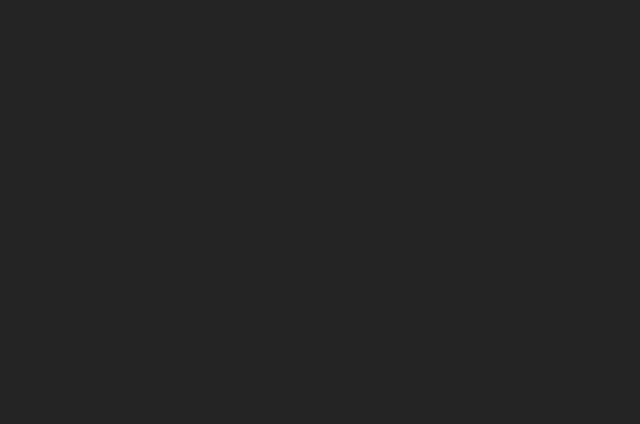
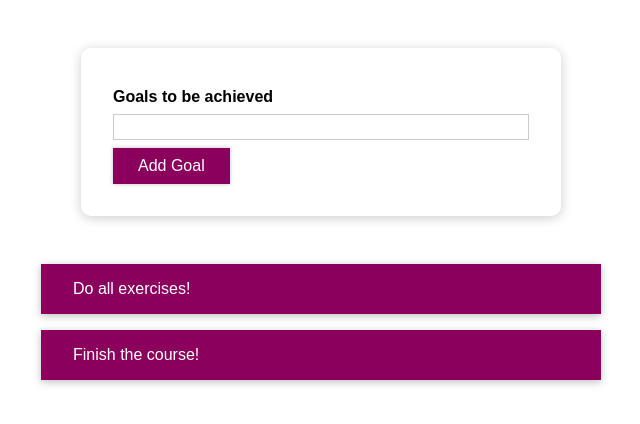
Before and after one commit to marcosJuniorPassarella/todo-List-React, a React (Vite) app: page / in a window 1280 px wide. Shown: the top 424 px of the page, without its empty margins (319-959 px from the left). Built offline with nearby package versions, Linux system fonts and the light colour scheme.

Commit message:
Finished implementation

```diff
--- a/src/App.tsx
+++ b/src/App.tsx
@@ -1,8 +1,47 @@
 import { useState } from "react";
 import "./App.css";
+import CourseGoalList from "./components/CourseGoals/CourseGoalList/CourseGoalList";
+import CourseInput from "./components/CourseGoals/CourseGoalInput/CourseGoalInput";
 
 function App() {
-  return <></>;
+  const [courseGoals, setCourseGoals] = useState([
+    { text: "Do all exercises!", id: "g1" },
+    { text: "Finish the course!", id: "g2" },
+  ]);
+
+  const addGoalHandler = (enteredText: string) => {
+    setCourseGoals((prevGoals) => {
+      const updatedGoals = [...prevGoals];
+      updatedGoals.unshift({
+        text: enteredText,
+        id: Math.random().toString(),
+      });
+      return updatedGoals;
+    });
+  };
+
+  const deleteItemHandler = (goalId: string) => {
+    setCourseGoals((prevGoals) => {
+      const updatedGoals = prevGoals.filter((goal) => goal.id !== goalId);
+      return updatedGoals;
+    });
+  };
+
+  const content =
+    courseGoals.length > 0 ? (
+      <CourseGoalList items={courseGoals} onDeleteItem={deleteItemHandler} />
+    ) : (
+      <p style={{ textAlign: "center" }}>No goals found. Maybe add one?</p>
+    );
+
+  return (
+    <div className="dark-background">
+      <section id="goal-form">
+        <CourseInput onAddGoal={addGoalHandler} />
+      </section>
+      <section id="goals">{content}</section>
+    </div>
+  );
 }
 
 export default App;
--- a/src/components/CourseGoals/CourseGoalInput/CourseGoalInput.tsx
+++ b/src/components/CourseGoals/CourseGoalInput/CourseGoalInput.tsx
@@ -19,7 +19,7 @@ const CourseInput = (props: { onAddGoal: (goal: string) => void }) => {
   return (
     <form onSubmit={formSubmitHandler}>
       <div className="form-control">
-        <label>Course Goal</label>
+        <label>Goals to be achieved</label>
         <input type="text" onChange={goalInputChangeHandler} />
       </div>
       <Button type="submit">Add Goal</Button>
--- a/src/components/CourseGoals/CourseGoalList/CourseGoalList.tsx
+++ b/src/components/CourseGoals/CourseGoalList/CourseGoalList.tsx
@@ -2,8 +2,8 @@ import CourseGoalItem from "../CourseGoalItem/CourseGoalItem";
 import "./CourseGoalList.css";
 
 const CourseGoalList = (props: {
-  items: [{ text: string; id: string }];
-  onDeleteItem: () => void;
+  items: { text: string; id: string }[];
+  onDeleteItem: (goalId: string) => void;
 }) => {
   return (
     <ul className="goal-list">
--- a/src/index.css
+++ b/src/index.css
@@ -1,6 +1,5 @@
 * {
   box-sizing: border-box;
-  background-color: #242424;
 }
 
 html {
```
